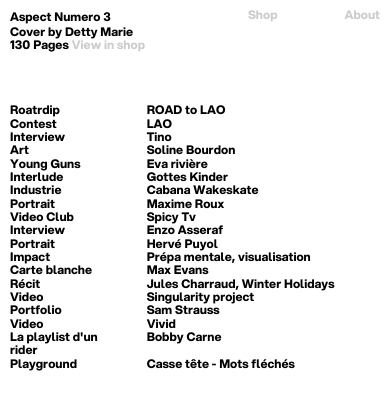
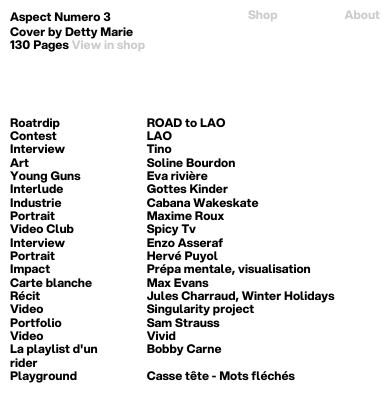
Before and after one commit to AspectWakeMag/aspect-magazine, a website: page index.html in a window 390 px wide. Shown: the part 424-844 px from the top of the page. Drawn offline with Linux system fonts and the light colour scheme; files whose address does not match are found by name.

Commit message:
fix mobile

```diff
--- a/style.css
+++ b/style.css
@@ -28,7 +28,7 @@ body {
 
 .main-container {
     display: flex;
-    height: 100vh;
+    height: 100dvh; /* Utilise la hauteur dynamique pour éviter les décalages sur mobile */
     width: 100vw;
     flex-shrink: 0;
 }
@@ -467,28 +467,30 @@ a[href="cart.html"].btn-nav:not(.active) {
 @media (max-width: 1100px) {
     .main-container {
         flex-direction: column;
-        overflow-y: auto;
+        overflow-y: visible; /* On laisse le body gérer le scroll pour la navigation entre sections */
+        height: 100dvh;
     }
     .left-pane, .right-pane {
         flex: 0 0 auto;
-        height: auto;
+        height: 50dvh; /* Force la moitié exacte de l'espace visible */
         width: 100%;
         position: relative;
         background-color: #fff;
     }
 
     #landing .right-pane, #about .right-pane {
-        height: 50vh; /* Fixe la hauteur pour permettre le centrage et l'alignement bas sur mobile */
+        height: 50dvh;
     }
 
     body {
+        overflow-y: auto; /* Autorise le scroll entre les conteneurs main sur mobile */
         font-size: 9pt;
         line-height: 10pt;
     }
 
     /* GESTION COMMUNE DES PANNEAUX */
     .left-pane {
-        height: 50vh;
+        height: 50dvh;
         z-index: 1;
         padding: 0;
     }
@@ -497,6 +499,16 @@ a[href="cart.html"].btn-nav:not(.active) {
         padding: 10px;
         z-index: 2;
         box-shadow: 0 -10px 30px rgba(255,255,255,0.8);
+        overflow-y: auto; /* Permet de scroller le contenu interne (sommaire, etc.) */
+    }
+
+    .header-grid {
+        position: sticky;
+        top: 0;
+        background: #fff; /* Fond opaque pour ne pas voir le texte défiler dessous */
+        z-index: 100;
+        padding-bottom: 10px;
+        margin-bottom: 10px;
     }
 
     /* LANDING PAGE MOBILE */
```
